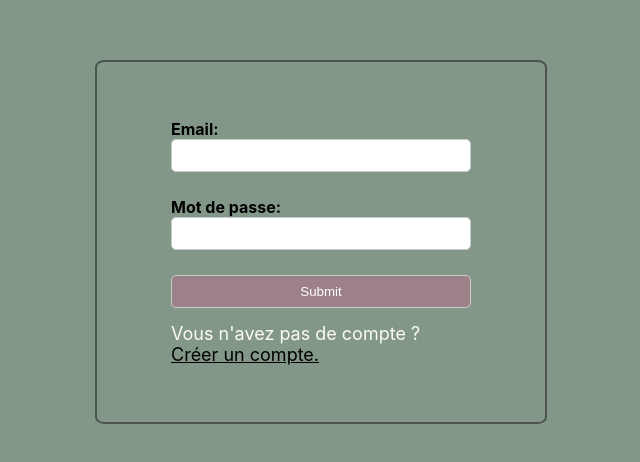
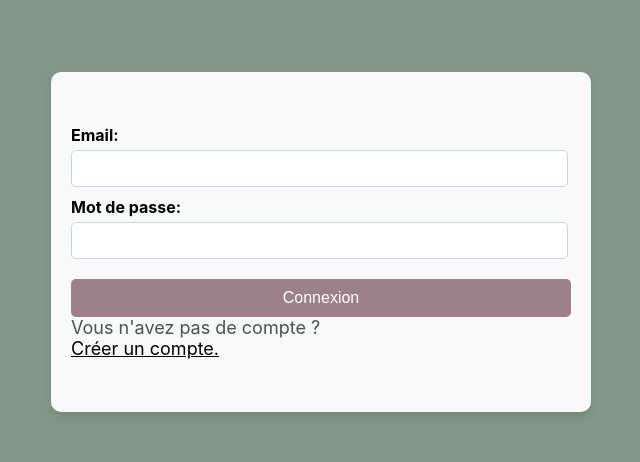
Before and after one commit to lexstars-ls/Un-Monde-de-Douceur-FRONT, a React (Create React App) app: page /loginPage in a window 1280 px wide. Shown: the part 158-620 px from the top of the page, without its empty margins (319-959 px from the left). Built offline with nearby package versions, Linux system fonts and the light colour scheme; a web font is replaced by a local one.

Commit message:
ajt scss header et correctif

```diff
--- a/src/assets/style/CreateUser.scss
+++ b/src/assets/style/CreateUser.scss
@@ -1,10 +1,12 @@
-.create-user-page {
-    main {
+@import './variables.scss';
+.create-user-page-main {
+   background-color: $color3;
       display: flex;
       justify-content: center;
       align-items: center;
+      justify-content: center;
       height: 100vh;
-    }
+
 
     .create-user-form {
       background-color: #f8f9fa;
@@ -26,13 +28,14 @@
       form {
         display: flex;
         flex-direction: column;
+        width: 100%;
 
         label {
           margin-bottom: 10px;
         }
 
         input {
-          width: 100%;
+          width: 95%;
           padding: 10px;
           border: 1px solid #ced4da;
           border-radius: 5px;
--- a/src/assets/style/Header.scss
+++ b/src/assets/style/Header.scss
@@ -5,49 +5,79 @@
 
 }
 header {
-
-    nav{
+    nav {
         position: fixed;
         z-index: 1;
-
         background-color: $color1;
         height: 80px;
         width: 100%;
         display: flex;
-        align-items: center;
+        justify-content: center; /* Centrage horizontal */
+        align-items: center; /* Centrage vertical */
 
-
-        ul{
-
-            width: 100%;
+        ul {
             display: flex;
             justify-content: space-around;
+            align-items: center; /* Centrage vertical */
+            list-style: none;
+            width: 100%;
 
-            li{
-                list-style: none;
+            li {
+                font-size: 30px;
 
-
-                font-size: 30px;
-                a{text-decoration: none;
+                a {
+                    text-decoration: none;
                     font-style: none;
                     color: $color2;
+                    transition: all 0.3s;
                 }
-                #loginbutton{
+
+                #loginButton {
+                    margin-bottom: 3%;
                     @extend .bouton;
                     background-color: unset;
                     border: solid $color4 1px;
                     color: $color4;
                 }
-                #discobutton{
+                #profilButton {
+                    margin-bottom: 3%;
+                    @extend .bouton;
+                    background-color: unset;
+                    border: solid $color4 1px;
+                    color: $color4;
+                }
+
+                #disconnectButton {
+                    margin-bottom: 3%;
                     @extend .bouton;
                     background-color: $color4;
                     border: solid $color4 2px;
                     color: $color1;
                 }
+
+                #loginButton:hover, #profilButton:hover {
+                    @extend .bouton;
+                    background-color: $color4;
+                    border: solid $color4 2px;
+                    color: $color1;
+                }
+
+                #disconnectButton:hover {
+                    @extend .bouton;
+                    background-color: unset;
+                    border: solid $color4 1px;
+                    color: $color4;
+                }
+
+                a:hover {
+                    color: $color3;
+                    text-decoration: underline;
+                }
+                &:active, &:focus {
+
+                    transform: scale(0.9); // Rétrécissement du texte lorsque l'utilisateur click sur ma nav bar
+                }
             }
         }
     }
-
-
-
 }
--- a/src/assets/style/LoginPage.scss
+++ b/src/assets/style/LoginPage.scss
@@ -9,19 +9,18 @@
   justify-content: center;
 
   #sectionLogin {
-    display: flex;
-    flex-direction: column;
-    align-items: center;
-    justify-content: center;
-   border: 2px solid $color1;
-    width: 35%;
-    height: 45%;
-    border-radius: 2%;
 
     form {
+      background-color: #f8f9fa;
+      border-radius: 10px;
+      padding: 20px;
+      box-shadow: 0 4px 6px rgba(0, 0, 0, 0.1);
+      width: 500px;
+      height: 300px;
       display: flex;
+
+      justify-content: center;
       flex-direction: column;
-      width: 300px;
 
 
 
@@ -32,27 +31,30 @@
       }
 
       input {
-        padding: 8px;
-        margin-bottom: 15px;
-        border: 1px solid #ccc;
+        width: 95%;
+        padding: 10px;
+        border: 1px solid #ced4da;
         border-radius: 5px;
-        width: 100%;
-        box-sizing: border-box;
+        margin-top: 5px;
       }
 
-      input[type="submit"] {
+      button {
+        width: 100%;
+        padding: 10px;
+        border: none;
+        border-radius: 5px;
         background-color: $color5;
-        color: white;
+        color: #fff;
+        font-size: 16px;
         cursor: pointer;
-        transition: background-color 0.3s;
+        margin-top: 10px;
 
         &:hover {
           background-color: $color1;
         }
       }
-
       p {
-        color: $color2;
+        color: $color6;
 
         &:last-of-type {
           // Styles spécifiques pour le dernier paragraphe
@@ -64,7 +66,7 @@
 
         &:last-of-type:hover {
           // Styles lors du survol du dernier paragraphe
-          color: $color2;
+          color: red;
         }
       }
 
--- a/src/components/public/Header.jsx
+++ b/src/components/public/Header.jsx
@@ -48,7 +48,7 @@ const Header = () => {
             <>
               <li>
                 <button
-                  id="profileButton"
+                  id="profilButton"
                   onClick={() => navigate("/profilPage")}
                 >
                   Votre profil
--- a/src/page/public/CreateUserPage.jsx
+++ b/src/page/public/CreateUserPage.jsx
@@ -48,7 +48,7 @@ const CreateUserPage = () => {
   };
 
   return (
-    <main className="create-user-page">
+    <main className="create-user-page-main">
       <section  className="create-user-form">
         <h2>Créer un utilisateur</h2>
         {message && <p>{message}</p>}
--- a/src/page/public/LoginPage.jsx
+++ b/src/page/public/LoginPage.jsx
@@ -25,10 +25,12 @@ const LoginPage = () => {
 
     // Envoi de la requête de connexion au serveur
     const loginResponse = await fetch("http://localhost:3001/api/users/login", {
+      // La méthode login est un POST
       method: "POST",
       headers: {
         "Content-Type": "application/json",
       },
+         // Récupération du contenu du body
       body: loginDataJson,
     });
 
@@ -42,7 +44,7 @@ const LoginPage = () => {
       // Décodage du token pour obtenir les informations utilisateur, notamment le rôle
       const decodedToken = jwtDecode(token);
       console.log(decodedToken.dataRole);
-
+      console.log(decodedToken.dataId);
       // Redirection en fonction du rôle de l'utilisateur
       if (decodedToken.dataRole <= 2) {
         setMessage("Vous êtes bien connecté en tant qu'admin");
@@ -55,10 +57,10 @@ const LoginPage = () => {
           navigate("/");
         }, 2000); // Redirection vers la page d'accueil après 2 secondes
       }
-
-    }
-    else {
-      setMessage("Identifiants incorrects ou mot de passe. Veuillez réessayer.");
+    } else {
+      setMessage(
+        "Identifiants incorrects ou mot de passe. Veuillez réessayer."
+      );
     }
   };
 
@@ -75,7 +77,7 @@ const LoginPage = () => {
             Mot de passe:
             <input type="password" name="password" />
           </label>
-          <input type="submit" />
+          <button type="submit">Connexion</button>
           <p>Vous n'avez pas de compte ?</p>
 
           <p onClick={() => navigate("/createUserPage")}>Créer un compte.</p>
--- a/src/page/public/UserPage.jsx
+++ b/src/page/public/UserPage.jsx
@@ -1,69 +1,28 @@
-// import { useState } from 'react';
-// import { useParams } from 'react-router-dom';
+import { useEffect } from "react";
+import { jwtDecode } from "jwt-decode";
 
+const UserPage = () => {
+    useEffect(() => {
+        // Récupération du token depuis le localStorage
+        const token = localStorage.getItem("jwt");
 
-function UserPage() {
-    // const [username, setUsername] = useState('');
-    // const [password, setPassword] = useState('');
+        // Vérification si le token existe
+        if (token) {
+            // Décodage du token
+            const decodedToken = jwtDecode(token);
 
+            // Affichage du token dans la console log
+            console.log("Token de l'utilisateur connecté :", decodedToken);
+        } else {
+            console.log("Aucun token trouvé dans le localStorage.");
+        }
+    }, []);
 
-    // const handleUpdateUser = () => {
-    //     // Envoi d'une requête PUT à l'API pour mettre à jour l'utilisateur
-    //     fetch(`http://localhost:3001/api/users/${userId}`, {
-    //         method: 'PUT',
-    //         headers: {
-    //             'Content-Type': 'application/json' // Définition de l'en-tête pour indiquer que les données sont au format JSON
-    //         },
-    //         body: JSON.stringify({ username, password }) // Conversion des données en format JSON
-    //     })
-    //     .then(response => {
-    //         if (!response.ok) { // Vérification si la réponse est un succès (status code 200)
-    //             throw new Error('Failed to update user.'); // Lancer une erreur si la mise à jour échoue
-    //         }
-    //         return response.json(); // Conversion de la réponse en JSON
-    //     })
-    //     .then(data => {
-    //         console.log(data); // Traitement de la réponse
-    //         // Traiter la réponse comme nécessaire
-    //     })
-    //     .catch(error => {
-    //         console.error(error); // Gestion des erreurs
-    //         // Traiter les erreurs
-    //     });
-    // };
-
-    // const handleDeleteUser = () => {
-    //     // Envoi d'une requête DELETE à l'API pour supprimer l'utilisateur
-    //     fetch(`/api/users/${userId}`, {
-    //         method: 'DELETE' // Utilisation de la méthode DELETE pour supprimer l'utilisateur
-    //     })
-    //     .then(response => {
-    //         if (!response.ok) { // Vérification si la réponse est un succès (status code 200)
-    //             throw new Error('Failed to delete user.'); // Lancer une erreur si la suppression échoue
-    //         }
-    //         return response.json(); // Conversion de la réponse en JSON
-    //     })
-    //     .then(data => {
-    //         console.log(data); // Traitement de la réponse
-    //         // Traiter la réponse comme nécessaire
-    //     })
-    //     .catch(error => {
-    //         console.error(error); // Gestion des erreurs
-    //         // Traiter les erreurs
-    //     });
-    // };
-
-    // return (
-    //     <div>
-    //         <h1>Profil Utilisateur</h1>
-    //         <label>Nouveau Nom d'Utilisateur:</label>
-    //         <input type="text" value={username} onChange={(e) => setUsername(e.target.value)} />
-    //         <label>Nouveau Mot de Passe:</label>
-    //         <input type="password" value={password} onChange={(e) => setPassword(e.target.value)} />
-    //         <button onClick={handleUpdateUser}>Mettre à Jour</button>
-    //         <button onClick={handleDeleteUser}>Supprimer le Compte</button>
-    //     </div>
-    // );
-}
-
+    return (
+        <div>
+            <h1>User Page</h1>
+            {/* Votre contenu de page */}
+        </div>
+    );
+};
 export default UserPage;
```
